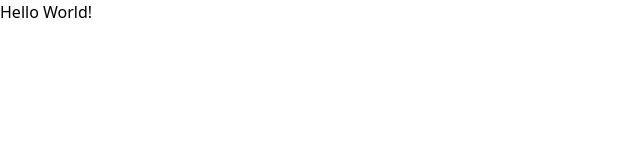
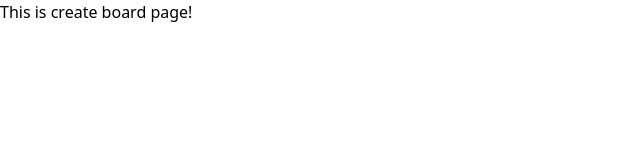
Before and after one commit to whoamali/scoreboard, a React (Vite) app: page /createboard in a window 1280 px wide. Shown: the top 160 px of the page, without its empty margins (0-640 px from the left). Built offline with nearby package versions, Linux system fonts and the light colour scheme.

Commit message:
Homepage routing

```diff
--- a/src/pages/App.tsx
+++ b/src/pages/App.tsx
@@ -1,5 +1,17 @@
+import { Routes, Route } from "react-router-dom";
+
+import { Home } from "./home";
+import { CreateBoard } from "./createboard";
+import { Player } from "./player";
+
 function App() {
-  return (<p>Hello World!</p>)
+  return (
+    <Routes>
+      <Route path="/" element={<Home />} />
+      <Route path="/createboard" element={<CreateBoard />} />
+      <Route path="/player" element={<Player />} />
+    </Routes>
+  );
 }
 
-export default App
+export default App;
--- /dev/null
+++ b/src/pages/createboard/CreateBoard.tsx
@@ -0,0 +1,3 @@
+export default function CreateBoard() {
+  return <p>This is create board page!</p>;
+}
--- a/src/pages/createboard/index.ts
+++ b/src/pages/createboard/index.ts
@@ -1 +1 @@
-export {} from ""
+export { default as CreateBoard } from "./CreateBoard";
--- /dev/null
+++ b/src/pages/home/Home.tsx
@@ -0,0 +1,3 @@
+export default function Home() {
+  return <p>This is Home page!</p>;
+}
--- a/src/pages/home/index.ts
+++ b/src/pages/home/index.ts
@@ -1 +1 @@
-export {} from ""
+export { default as Home } from "./Home";
--- /dev/null
+++ b/src/pages/player/Player.tsx
@@ -0,0 +1,3 @@
+export default function Player() {
+  return <p>This is player page</p>;
+}
--- a/src/pages/player/index.ts
+++ b/src/pages/player/index.ts
@@ -1 +1 @@
-export {} from ""
+export { default as Player } from "./Player";
```
